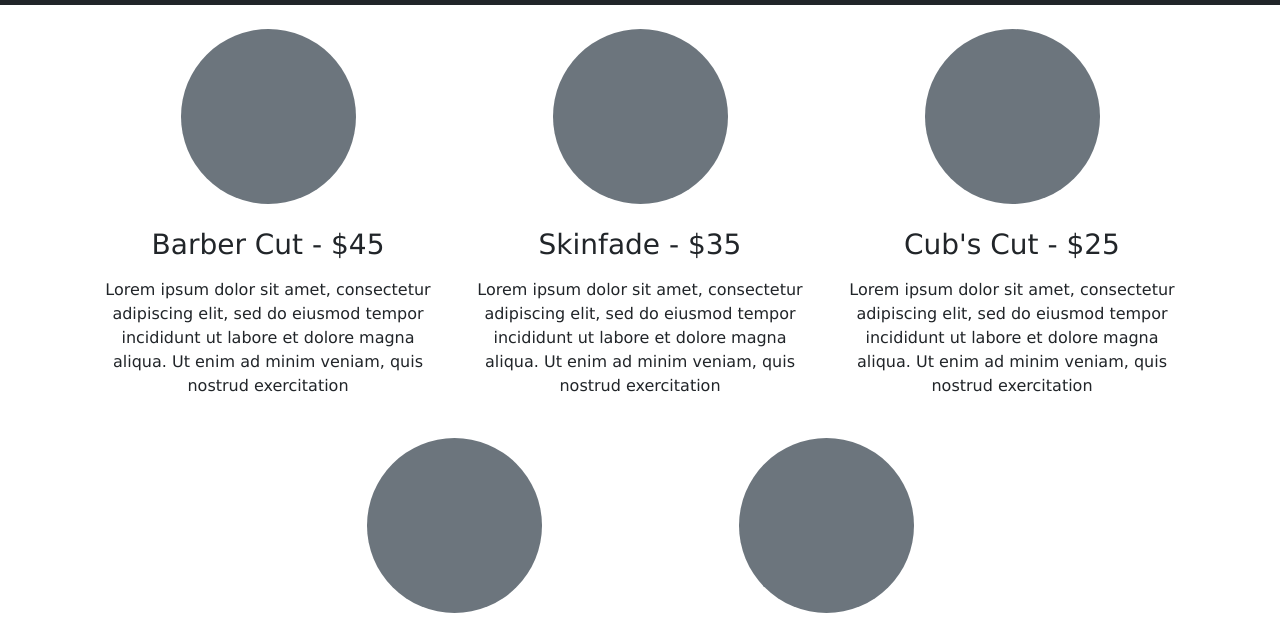
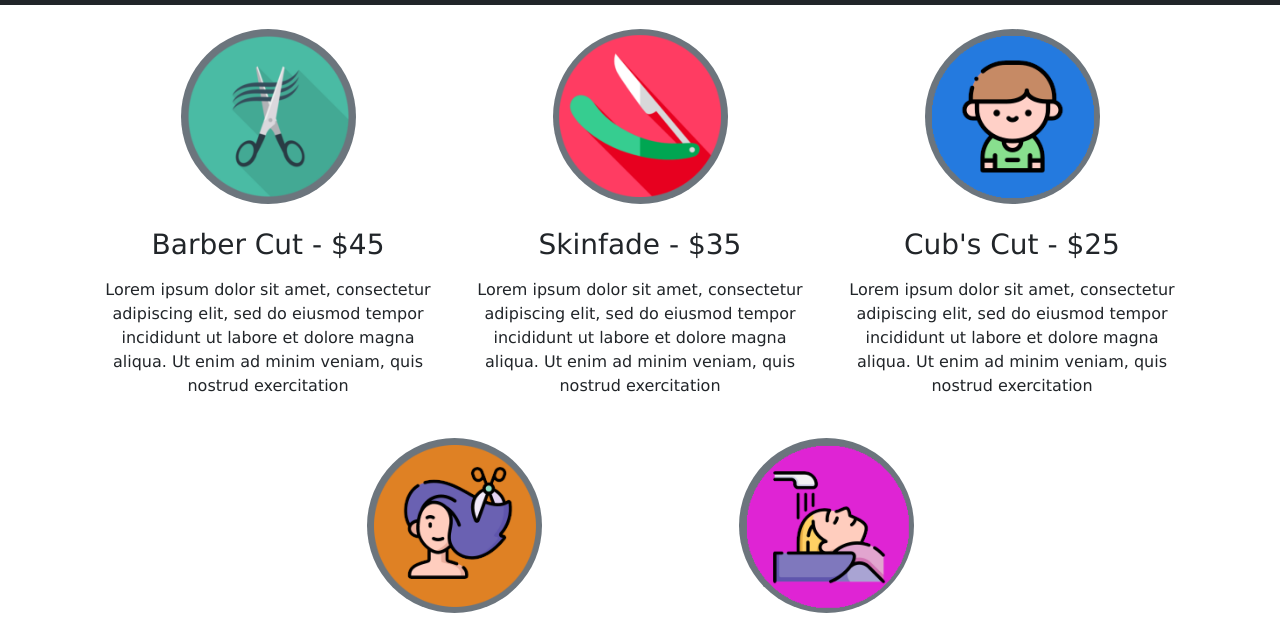
Before and after one commit to PatrickTLuu/patricktluu.github.io, a plain HTML site: page services.html in a window 1280 px wide. Shown: the part 91-725 px from the top of the page. Drawn offline with nearby package versions, Linux system fonts and the light colour scheme.

Commit message:
Add images for each service

```diff
--- a/services.html
+++ b/services.html
@@ -39,21 +39,21 @@
   <div class="container text-center">
     <div class="row top-bottom-margin">
       <div class="col-4">
-        <svg class="bg-secondary circular-image img-fluid"></svg>
+        <img class="bg-secondary circular-image img-fluid" src="images/barbers-cut.png"></img>
         <h3 class="mt-4">Barber Cut - $45</h3>
         <p>Lorem ipsum dolor sit amet, consectetur adipiscing elit, sed do eiusmod tempor incididunt ut labore et dolore
           magna aliqua.
           Ut enim ad minim veniam, quis nostrud exercitation</p>
       </div>
       <div class="col-4">
-        <svg class="bg-secondary circular-image img-fluid"></svg>
+        <img class="bg-secondary circular-image img-fluid" src="images/skinfade.png"></img>
         <h3 class="mt-4">Skinfade - $35</h3>
         <p>Lorem ipsum dolor sit amet, consectetur adipiscing elit, sed do eiusmod tempor incididunt ut labore et dolore
           magna aliqua.
           Ut enim ad minim veniam, quis nostrud exercitation</p>
       </div>
       <div class="col-4">
-        <svg class="bg-secondary circular-image img-fluid"></svg>
+        <img class="bg-secondary circular-image img-fluid" src="images/cubs-cut.png"></img>
         <h3 class="mt-4">Cub's Cut - $25</h3>
         <p>Lorem ipsum dolor sit amet, consectetur adipiscing elit, sed do eiusmod tempor incididunt ut labore et dolore
           magna aliqua.
@@ -64,14 +64,14 @@
     <div class="row top-bottom-margin">
       <div class="col-2"></div>
       <div class="col-4">
-        <svg class="bg-secondary circular-image img-fluid"></svg>
+        <img class="bg-secondary circular-image img-fluid" src="images/creative-cut.png"></img>
         <h3 class="mt-4">Long/Creative Cut - $55</h3>
         <p>Lorem ipsum dolor sit amet, consectetur adipiscing elit, sed do eiusmod tempor incididunt ut labore et dolore
           magna aliqua.
           Ut enim ad minim veniam, quis nostrud exercitation</p>
       </div>
       <div class="col-4">
-        <svg class="bg-secondary circular-image img-fluid"></svg>
+        <img class="bg-secondary circular-image img-fluid" src="images/shampoo.png"></img>
         <h3 class="mt-4">Barber Cut & Shampoo - $55</h3>
         <p>Lorem ipsum dolor sit amet, consectetur adipiscing elit, sed do eiusmod tempor incididunt ut labore et dolore
           magna aliqua.
```
Also changed, not shown: images/barbers-cut.png (added), images/creative-cut.png (added), images/cubs-cut.png (added), images/shampoo.png (added), images/skinfade.png (added).
